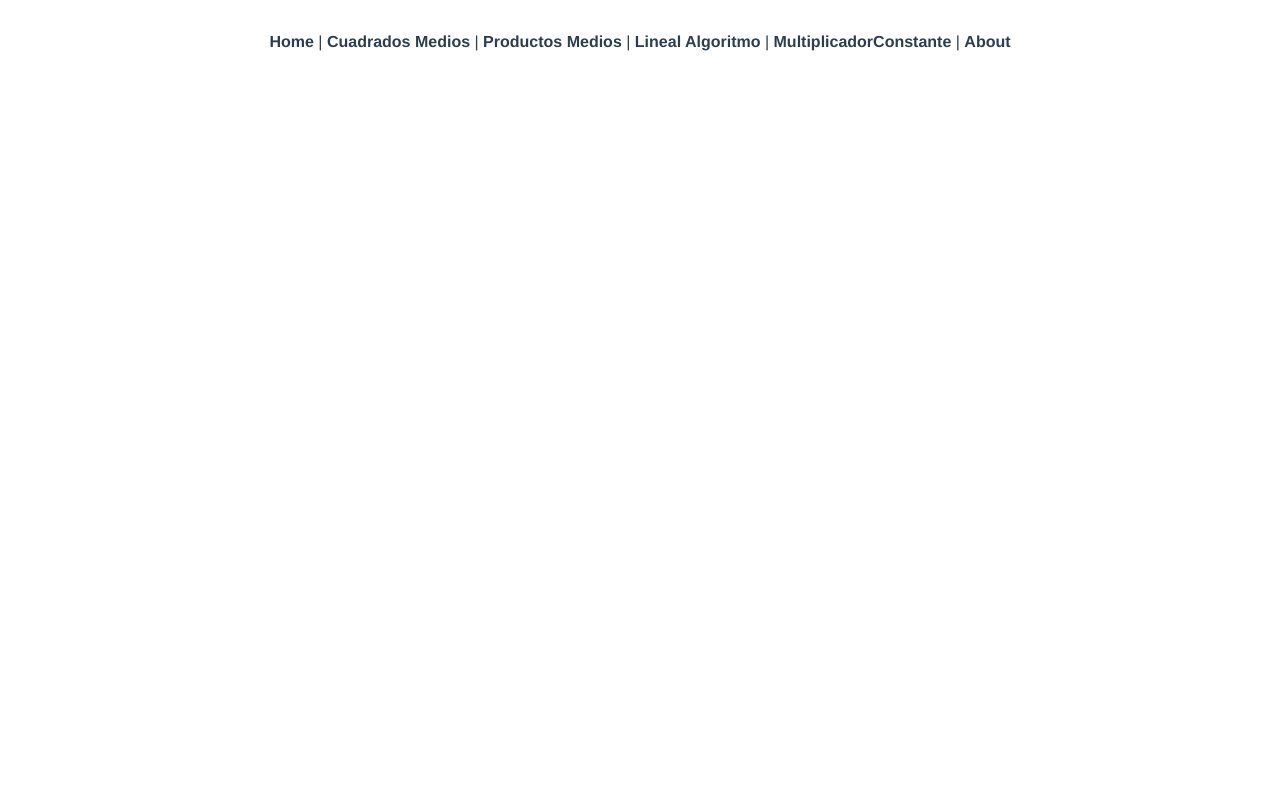
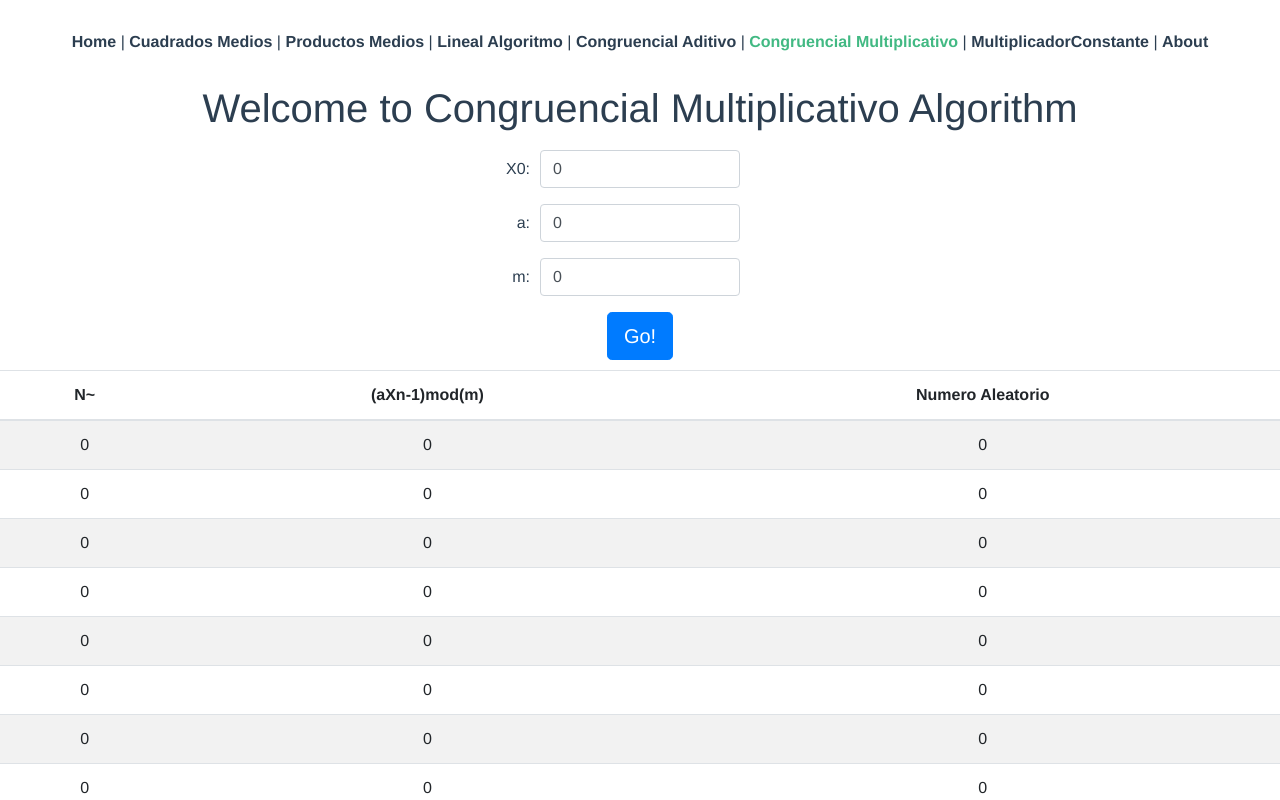
Before and after one commit to keliumJU/pseudoAlgo.github.io, a Vue app: page /congruencial-multiplicativo in a window 1280 px wide. Shown: the top 800 px of the page. Built offline with nearby package versions, Linux system fonts and the light colour scheme.

Commit message:
part 2 algorithms pseudoaleatorios

```diff
--- a/src/App.vue
+++ b/src/App.vue
@@ -5,6 +5,8 @@
       <router-link to="/cuadrados-medios">Cuadrados Medios</router-link> |
       <router-link to="/productos-medios">Productos Medios</router-link> |
       <router-link to="/lineal-algo">Lineal Algoritmo</router-link> |
+      <router-link to="/congruencial-aditivo">Congruencial Aditivo</router-link> |
+      <router-link to="/congruencial-multiplicativo">Congruencial Multiplicativo</router-link> |
       <router-link to="/multiplicador-constante">MultiplicadorConstante</router-link> |
 
       <router-link to="/about">About</router-link>
--- /dev/null
+++ b/src/components/CongruencialAditivoAlgo.vue
@@ -0,0 +1,156 @@
+<template>
+<div class="la">
+    <h1>{{ msg }}</h1>
+   <div class="data-input">
+        <div class="child">
+          <b-form-group
+        label="X1:"
+        label-for="X1"
+        label-cols-sm="4"
+        content-cols-sm="4"
+        label-align-sm="right"
+      >
+        <b-form-input type="text" id="X1" v-model="valX1"></b-form-input>
+       </b-form-group>
+          <b-form-group
+        label="X2:"
+        label-for="X2"
+        label-cols-sm="4"
+        content-cols-sm="4"
+        label-align-sm="right"
+      >
+        <b-form-input type="text" id="X2" v-model="valX2"></b-form-input>
+         </b-form-group>
+    <b-form-group
+        label="X3:"
+        label-for="X3"
+        label-cols-sm="4"
+        content-cols-sm="4"
+        label-align-sm="right"
+      >
+        <b-form-input type="text" id="X3" v-model="valX3"></b-form-input>
+         </b-form-group>
+    <b-form-group
+        label="X4:"
+        label-for="X4"
+        label-cols-sm="4"
+        content-cols-sm="4"
+        label-align-sm="right"
+      >
+        <b-form-input type="text" id="X4" v-model="valX4"></b-form-input>
+         </b-form-group>
+    <b-form-group
+        label="m:"
+        label-for="m"
+        label-cols-sm="4"
+        content-cols-sm="4"
+        label-align-sm="right"
+      >
+        <b-form-input type="text" id="m" v-model="valM"></b-form-input>
+         </b-form-group>
+          <b-button variant="primary" size="lg" v-on:click="linealAlgorithm">Go!</b-button>
+         </div>
+      </div>
+    <b-table striped hover :fields="fields" :items="items" ></b-table>
+</div>
+</template>
+
+<script>
+export default {
+  name: "CongruencialAditivoAlgo",
+  props: {
+    msg: String
+  },
+  data(){
+    return {
+      valX1: 0,
+      valX2:0,
+      valX3:0,
+      valX4:0,
+      valM:0,
+      fields:[
+        {
+          key:'Xn',
+          label:'N~'
+        },
+        {
+          key:'formula',
+          label: '(Xn-1+Xn-4) mod m'
+        },
+        {
+          key:'num',
+          label:'Numero Aleatorio'
+        }
+      ],
+      items: [
+        {Xn:0,formula:0,num:0},
+        {Xn:0,formula:0,num:0},
+        {Xn:0,formula:0,num:0},
+        {Xn:0,formula:0,num:0},
+        {Xn:0,formula:0,num:0},
+        {Xn:0,formula:0,num:0},
+        {Xn:0,formula:0,num:0},
+        {Xn:0,formula:0,num:0},
+        {Xn:0,formula:0,num:0},
+        {Xn:0,formula:0,num:0},
+        {Xn:0,formula:0,num:0},
+        {Xn:0,formula:0,num:0},
+        {Xn:0,formula:0,num:0},
+        {Xn:0,formula:0,num:0},
+        {Xn:0,formula:0,num:0},
+      ],
+    }
+  },
+  methods: {
+    linealAlgorithm: function(){
+        this.valX1=parseInt(this.valX1)
+        this.valX2=parseInt(this.valX2)
+        this.valX3=parseInt(this.valX3)
+        this.valX4=parseInt(this.valX4)
+        this.valM=parseInt(this.valM)
+        this.items[0].Xn=1;
+        this.items[1].Xn=2;
+        this.items[2].Xn=3;
+        this.items[3].Xn=4;
+        this.items[0].formula=this.valX1;
+        this.items[1].formula=this.valX2;
+        this.items[2].formula=this.valX3;
+        this.items[3].formula=this.valX4;
+
+        for(let i=4; i<=14; i++){
+            this.items[i].Xn=i+1;
+            var formulaVal=(this.items[i-1].formula+this.items[i-4].formula)%this.valM
+            this.items[i].formula=formulaVal
+            this.items[i].num=this.items[i].formula/(this.valM-1)
+        }
+    }
+  }
+};
+</script>
+
+<!-- Add "scoped" attribute to limit CSS to this component only -->
+<style scoped>
+h3 {
+  margin: 40px 0 0;
+}
+ul {
+  list-style-type: none;
+  padding: 0;
+}
+li {
+  display: inline-block;
+  margin: 0 10px;
+}
+a {
+  color: #42b983;
+}
+.data-input{
+  margin: auto;
+  width: 50%;
+  padding: 10px;
+}
+.child{
+  margin: 0 auto;
+}
+
+</style>
--- /dev/null
+++ b/src/components/CongruencialMultiplicativoAlgo.vue
@@ -0,0 +1,122 @@
+<template>
+<div class="la">
+    <h1>{{ msg }}</h1>
+   <div class="data-input">
+        <div class="child">
+          <b-form-group
+        label="X0:"
+        label-for="semilla"
+        label-cols-sm="4"
+        content-cols-sm="4"
+        label-align-sm="right"
+      >
+        <b-form-input type="text" id="X0" v-model="valX0"></b-form-input>
+       </b-form-group>
+          <b-form-group
+        label="a:"
+        label-for="a"
+        label-cols-sm="4"
+        content-cols-sm="4"
+        label-align-sm="right"
+      >
+        <b-form-input type="text" id="a" v-model="valA"></b-form-input>
+         </b-form-group>
+    <b-form-group
+        label="m:"
+        label-for="m"
+        label-cols-sm="4"
+        content-cols-sm="4"
+        label-align-sm="right"
+      >
+        <b-form-input type="text" id="m" v-model="valM"></b-form-input>
+         </b-form-group>
+          <b-button variant="primary" size="lg" v-on:click="linealAlgorithm">Go!</b-button>
+         </div>
+      </div>
+    <b-table striped hover :fields="fields" :items="items" ></b-table>
+</div>
+</template>
+
+<script>
+export default {
+  name: "CongruencialMultiplicativoAlgo",
+  props: {
+    msg: String
+  },
+  data(){
+    return {
+      valX0: 0,
+      valA:0,
+      valM:0,
+      fields:[
+        {
+          key:'Xn',
+          label:'N~'
+        },
+        {
+          key:'formula',
+          label: '(aXn-1)mod(m)'
+        },
+        {
+          key:'num',
+          label:'Numero Aleatorio'
+        }
+      ],
+      items: [
+        {Xn:0,formula:0,num:0},
+        {Xn:0,formula:0,num:0},
+        {Xn:0,formula:0,num:0},
+        {Xn:0,formula:0,num:0},
+        {Xn:0,formula:0,num:0},
+        {Xn:0,formula:0,num:0},
+        {Xn:0,formula:0,num:0},
+        {Xn:0,formula:0,num:0},
+        {Xn:0,formula:0,num:0},
+        {Xn:0,formula:0,num:0},
+        {Xn:0,formula:0,num:0},
+      ],
+    }
+  },
+  methods: {
+    linealAlgorithm: function(){
+        this.valX0=parseInt(this.valX0)
+        this.valA=parseInt(this.valA)
+        this.valM=parseInt(this.valM)
+        this.items[0].formula=this.valX0;
+        for(let i=1; i<=10; i++){
+            this.items[i].Xn=i;
+            var formulaVal=(this.valA*this.items[i-1].formula)%this.valM
+            this.items[i].formula=formulaVal
+            this.items[i].num=this.items[i].formula/(this.valM-1)
+        }
+    }
+  }
+};
+</script>
+
+<!-- Add "scoped" attribute to limit CSS to this component only -->
+<style scoped>
+h3 {
+  margin: 40px 0 0;
+}
+ul {
+  list-style-type: none;
+  padding: 0;
+}
+li {
+  display: inline-block;
+  margin: 0 10px;
+}
+a {
+  color: #42b983;
+}
+.data-input{
+  margin: auto;
+  width: 50%;
+  padding: 10px;
+}
+.child{
+  margin: 0 auto;
+}
+
+</style>
--- a/src/components/HelloWorld.vue
+++ b/src/components/HelloWorld.vue
@@ -13,8 +13,10 @@
       <li>
         Productos Medios
       </li>
-      <li>Multiplicador Constante</li>
+      <li>Multiplicador Constante</li><br>
       <li>Algoritmo Lineal</li>
+      <li>Congruencial Aditivo</li>
+      <li>Congruencial Multiplicativo</li>
     </ul>
       </div>
 </template>
--- a/src/router/index.js
+++ b/src/router/index.js
@@ -59,6 +59,26 @@ const routes = [
       component: function() {
         return import(/* webpackChunkName: "about" */ "../views/ProductosMedios.vue");
       }
+  },
+  {
+      path: "/congruencial-aditivo",
+      name: "CongruencialAditivo",
+      // route level code-splitting
+      // this generates a separate chunk (about.[hash].js) for this route
+      // which is lazy-loaded when the route is visited.
+      component: function() {
+        return import(/* webpackchunkname: "about" */ "../views/CongruencialAditivo.vue");
+      }
+  },
+   {
+      path: "/congruencial-multiplicativo",
+      name: "congruencialMultiplicativo",
+      // route level code-splitting
+      // this generates a separate chunk (about.[hash].js) for this route
+      // which is lazy-loaded when the route is visited.
+      component: function() {
+        return import(/* webpackchunkname: "about" */ "../views/CongruencialMultiplicativo.vue");
+      }
   }
 ];
 
--- /dev/null
+++ b/src/views/CongruencialAditivo.vue
@@ -0,0 +1,16 @@
+<template>
+  <div class="congruencial-algo">
+    <CongruencialAditivoAlgo msg="Welcome to Congruencial Aditivo Algorithm" />
+  </div>
+</template>
+<script>
+// @ is an alias to /src
+import CongruencialAditivoAlgo from "@/components/CongruencialAditivoAlgo.vue";
+
+export default {
+  name: "CongruencialAditivo",
+  components: {
+      CongruencialAditivoAlgo
+  }
+};
+</script>
--- /dev/null
+++ b/src/views/CongruencialMultiplicativo.vue
@@ -0,0 +1,16 @@
+<template>
+  <div class="lineal-algo">
+    <CongruencialMultiplicativoAlgo msg="Welcome to Congruencial Multiplicativo Algorithm" />
+  </div>
+</template>
+<script>
+// @ is an alias to /src
+import CongruencialMultiplicativoAlgo from "@/components/CongruencialMultiplicativoAlgo.vue";
+
+export default {
+  name: "Lineal",
+  components: {
+      CongruencialMultiplicativoAlgo
+  }
+};
+</script>
```
